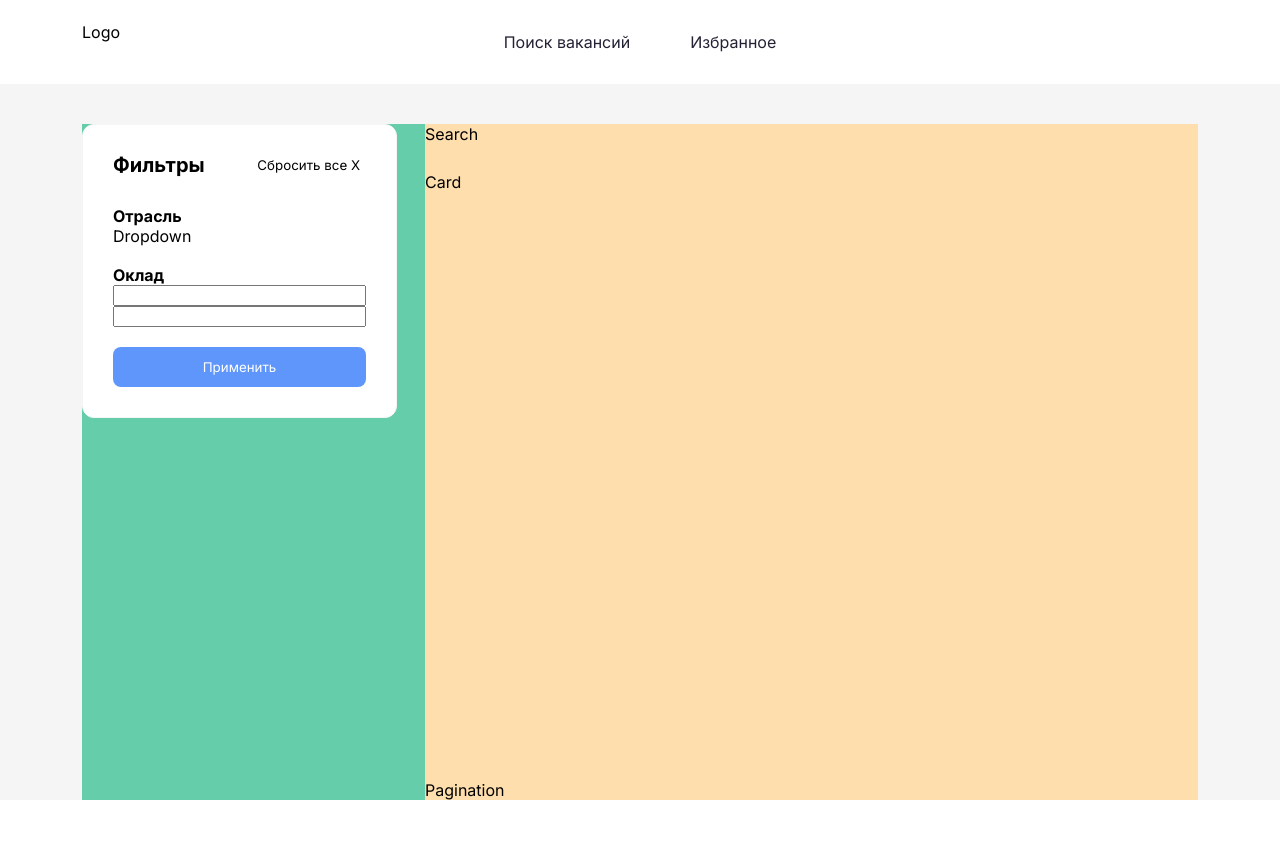
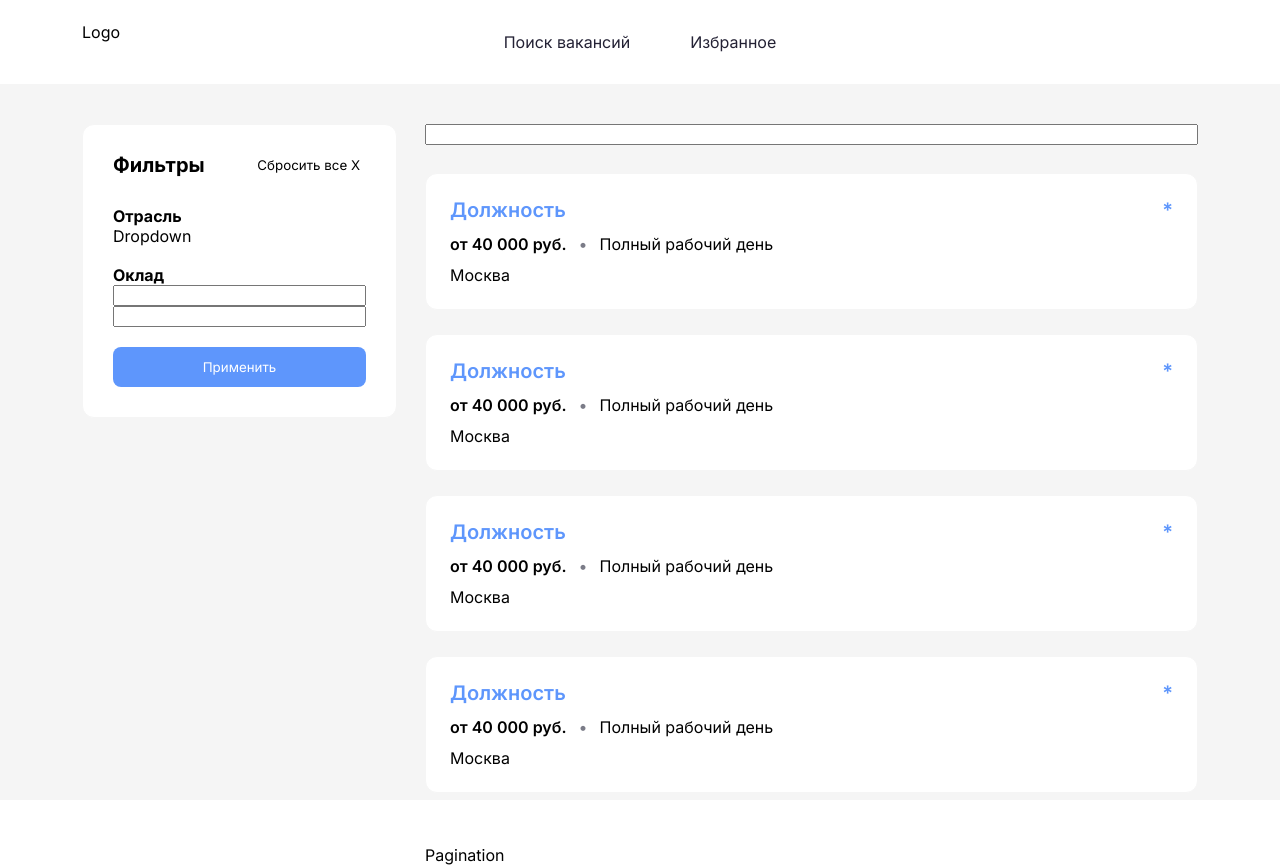
Before and after one commit to olejquaa/react-job-search-app, a React (Create React App) app: page / in a window 1280 px wide. Before the commit the page ends 800 px from the top, so only its background shows below. Built offline with nearby package versions, Linux system fonts and the light colour scheme.

Commit message:
build(common): vacansy list & card

```diff
--- a/src/components/Filter/styles.ts
+++ b/src/components/Filter/styles.ts
@@ -11,7 +11,7 @@ export const FilterContainer = styled.div`
     justify-self: center;
   }
 `;
-export const StyledFilter = styled.div`
+export const StyledFilter = styled.form`
   height: auto;
   padding: 10px;
   border: 1px solid ${Color.GRAY};
--- /dev/null
+++ b/src/components/Search/Search.tsx
@@ -0,0 +1,5 @@
+import { StyledSearch } from "./styles";
+
+export const Search = () => {
+  return <StyledSearch></StyledSearch>;
+};
--- /dev/null
+++ b/src/components/Search/styles.ts
@@ -0,0 +1,3 @@
+import styled from "styled-components";
+
+export const StyledSearch = styled.input``;
--- /dev/null
+++ b/src/components/VacancyCard/VacancyCard.tsx
@@ -0,0 +1,25 @@
+import {
+  Separator,
+  StyledVacancyCard,
+  VacancyConditions,
+  VacancyGraphic,
+  VacancyHeader,
+  VacancyLocation,
+  VacancySalary,
+} from "./styles";
+
+export const VacancyCard = () => {
+  return (
+    <StyledVacancyCard>
+      <VacancyHeader>
+        Должность <div>*</div>
+      </VacancyHeader>
+      <VacancyConditions>
+        <VacancySalary>от 40 000 руб.</VacancySalary>
+        <Separator>•</Separator>
+        <VacancyGraphic>Полный рабочий день</VacancyGraphic>
+      </VacancyConditions>
+      <VacancyLocation>Москва</VacancyLocation>
+    </StyledVacancyCard>
+  );
+};
--- /dev/null
+++ b/src/components/VacancyCard/styles.ts
@@ -0,0 +1,50 @@
+import styled from "styled-components";
+import { Color, typography } from "ui";
+
+export const StyledVacancyCard = styled.li`
+  display: flex;
+  flex-direction: column;
+  padding: 24px;
+  row-gap: 12px;
+  margin-bottom: 24px;
+
+  background-color: ${Color.WHITE};
+
+  border: 1px solid ${Color.GRAY};
+  border-radius: 12px;
+`;
+
+export const VacancyHeader = styled.header`
+  display: flex;
+  flex-direction: row;
+
+  justify-content: space-between;
+
+  ${typography.vacancyLabel}
+  color: ${Color.BLUE};
+`;
+
+export const VacancyConditions = styled.div`
+  display: flex;
+  flex-direction: row;
+
+  column-gap: 12px;
+`;
+
+export const Separator = styled.span`
+  color: ${Color.DARK_GRAY};
+`;
+
+export const VacancySalary = styled.span`
+  ${typography.salary}
+`;
+
+export const VacancyGraphic = styled.span`
+  ${typography.vacancyGraphic}
+`;
+
+export const VacancyLocation = styled.div`
+  display: flex;
+  flex-direction: row;
+  ${typography.cityLabel}
+`;
--- /dev/null
+++ b/src/components/VacancyList/VacancyList.tsx
@@ -0,0 +1,13 @@
+import { VacancyCard } from "components/VacancyCard/VacancyCard";
+import { StyledVacancyList } from "./styles";
+
+export const VacancyList = () => {
+  return (
+    <StyledVacancyList>
+      <VacancyCard />
+      <VacancyCard />
+      <VacancyCard />
+      <VacancyCard />
+    </StyledVacancyList>
+  );
+};
--- /dev/null
+++ b/src/components/VacancyList/styles.ts
@@ -0,0 +1,7 @@
+import styled from "styled-components";
+
+export const StyledVacancyList = styled.ul`
+  display: flex;
+  flex-direction: column;
+  justify-content: flex-start;
+`;
--- a/src/components/index.ts
+++ b/src/components/index.ts
@@ -3,5 +3,8 @@ import { CustomNavLink } from "./CustomNavLink/CustomNavLink";
 import { Filter } from "./Filter/Filter";
 import { Logo } from "./Logo/Logo";
 import { NavMenu } from "./NavMenu/NavMenu";
+import { Search } from "./Search/Search";
+import { VacancyCard } from "./VacancyCard/VacancyCard";
+import { VacancyList } from "./VacancyList/VacancyList";
 
-export { CustomHeader, Filter, CustomNavLink, Logo, NavMenu };
+export { CustomHeader, Filter, CustomNavLink, Logo, NavMenu, Search, VacancyList, VacancyCard };
--- a/src/pages/HomePage/HomePage.tsx
+++ b/src/pages/HomePage/HomePage.tsx
@@ -1,4 +1,4 @@
-import { Filter } from "components";
+import { Filter, Search, VacancyList } from "components";
 import { HomePageContainer, HomePageContent } from "./styles";
 
 export const HomePage = () => {
@@ -6,8 +6,8 @@ export const HomePage = () => {
     <HomePageContainer>
       <Filter />
       <HomePageContent>
-        <div>Search</div>
-        <div>Card</div>
+        <Search />
+        <VacancyList />
         <div>Pagination</div>
       </HomePageContent>
     </HomePageContainer>
--- a/src/pages/HomePage/styles.ts
+++ b/src/pages/HomePage/styles.ts
@@ -7,8 +7,6 @@ export const HomePageContainer = styled.div`
   gap: 28px;
 
   width: 100%;
-
-  background-color: mediumaquamarine;
 `;
 
 export const HomePageContent = styled.div`
@@ -21,6 +19,4 @@ export const HomePageContent = styled.div`
   grid-row-gap: 28px;
 
   grid-area: content;
-
-  background-color: navajowhite;
 `;
--- a/src/ui/colors.ts
+++ b/src/ui/colors.ts
@@ -4,4 +4,5 @@ export enum Color {
   BLACK = "#232134",
   LIGHT_BLUE = "#DEECFF",
   GRAY = "#F5F5F5",
+  DARK_GRAY = "#7B7C88",
 }
--- a/src/ui/typography.ts
+++ b/src/ui/typography.ts
@@ -59,4 +59,28 @@ export const typography = {
     font-size: 16px;
     line-height: 20px;
   `,
+
+  salary: css`
+    font-family: "Inter";
+    font-style: normal;
+    font-weight: 600;
+    font-size: 16px;
+    line-height: 20px;
+  `,
+
+  vacancyGraphic: css`
+    font-family: "Inter";
+    font-style: normal;
+    font-weight: 400;
+    font-size: 16px;
+    line-height: 20px;
+  `,
+
+  vacancyLabel: css`
+    font-family: "Inter";
+    font-style: normal;
+    font-weight: 600;
+    font-size: 20px;
+    line-height: 24px;
+  `,
 };
```
